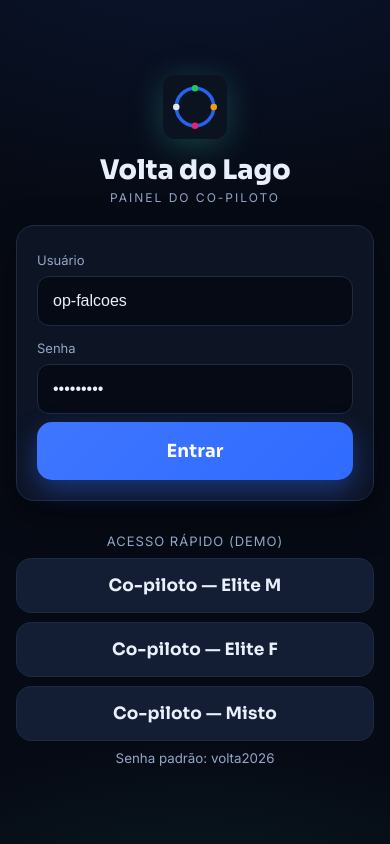
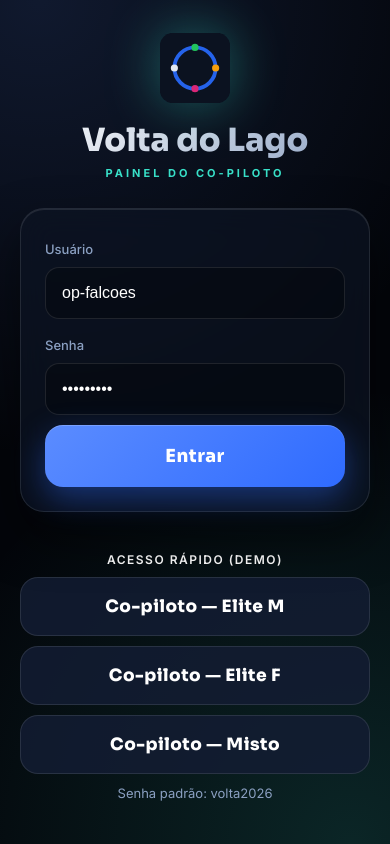
Before and after one commit to matgontijo/volta_ao_lago, a React (Vite) app in the folder apps/mobile/: page / in a window 390 px wide. Built offline with nearby package versions, Linux system fonts and the light colour scheme; no server answers.

Commit message:
style(mobile): massive UI upgrade with glassmorphism and animations

```diff
--- a/apps/mobile/src/index.css
+++ b/apps/mobile/src/index.css
@@ -1,14 +1,15 @@
 :root {
-  --bg: #060a14;
-  --surface: #0d1424;
-  --surface-2: #131d33;
+  --bg: #03050a;
+  --surface: rgba(13, 20, 36, 0.65);
+  --surface-2: rgba(19, 29, 51, 0.85);
   --surface-3: #18243f;
-  --line: #1e2b47;
-  --text: #eaf0fb;
-  --muted: #93a6c6;
+  --line: rgba(255, 255, 255, 0.1);
+  --line-soft: rgba(255, 255, 255, 0.05);
+  --text: #ffffff;
+  --muted: #8ba0c2;
   --accent: #38e0c8;
   --accent-ink: #04231f;
-  --primary: #2f6bff;
+  --primary: #5b8cff;
   --success: #18b364;
   --waze: #33ccff;
   --danger: #fb7185;
@@ -19,11 +20,12 @@
 html, body, #root { height: 100%; margin: 0; }
 body {
   background:
-    radial-gradient(900px 500px at 50% -10%, rgba(47, 107, 255, 0.12), transparent 60%),
-    radial-gradient(700px 420px at 50% 115%, rgba(56, 224, 200, 0.10), transparent 55%),
+    radial-gradient(circle at 10% 0%, rgba(91, 140, 255, 0.15) 0%, transparent 50%),
+    radial-gradient(circle at 90% 100%, rgba(56, 224, 200, 0.15) 0%, transparent 50%),
     var(--bg);
+  background-attachment: fixed;
   color: var(--text);
-  font-family: 'Inter', system-ui, -apple-system, 'Segoe UI', Roboto, sans-serif;
+  font-family: 'Inter', system-ui, -apple-system, sans-serif;
   -webkit-font-smoothing: antialiased;
   overscroll-behavior: none;
 }
@@ -33,68 +35,72 @@ h1, .hero-athlete, .hero-timer, .brand h1, .btn { font-family: 'Sora', 'Inter',
   min-height: 100%;
   display: flex;
   flex-direction: column;
-  padding: calc(env(safe-area-inset-top) + 12px) 16px calc(env(safe-area-inset-bottom) + 16px);
-  gap: 14px;
+  padding: calc(env(safe-area-inset-top) + 16px) 20px calc(env(safe-area-inset-bottom) + 20px);
+  gap: 16px;
   max-width: 520px;
   margin: 0 auto;
 }
 
 /* ---------- Login ---------- */
 .login { justify-content: center; }
-.brand { text-align: center; margin-bottom: 6px; }
-.brand img { filter: drop-shadow(0 6px 16px rgba(56,224,200,.25)); }
-.brand h1 { margin: 10px 0 0; font-size: 27px; font-weight: 800; }
-.brand p { margin: 3px 0 0; color: var(--muted); text-transform: uppercase; letter-spacing: 2px; font-size: 12px; }
-.card { background: var(--surface); border: 1px solid var(--line); border-radius: 18px; padding: 20px; display: flex; flex-direction: column; gap: 8px; box-shadow: 0 16px 40px rgba(0,0,0,.4); }
-.card label { font-size: 13px; color: var(--muted); margin-top: 6px; }
-.card input { background: var(--bg); border: 1px solid var(--line); color: var(--text); border-radius: 12px; padding: 15px; font-size: 16px; }
-.card input:focus { outline: none; border-color: var(--accent); }
-.quick { display: flex; flex-direction: column; gap: 9px; margin-top: 18px; text-align: center; color: var(--muted); }
-.quick span { font-size: 13px; text-transform: uppercase; letter-spacing: 1px; }
-.quick small { color: var(--muted); }
+.brand { text-align: center; margin-bottom: 12px; }
+.brand img { filter: drop-shadow(0 0 24px rgba(56,224,200,.4)); transform: scale(1.1); }
+.brand h1 { margin: 16px 0 0; font-size: 32px; font-weight: 800; background: linear-gradient(135deg, #fff, #8ba0c2); -webkit-background-clip: text; -webkit-text-fill-color: transparent; }
+.brand p { margin: 6px 0 0; color: var(--accent); text-transform: uppercase; letter-spacing: 3px; font-size: 11px; font-weight: 700; }
+.card { background: var(--surface); backdrop-filter: blur(16px); border: 1px solid var(--line); border-radius: 24px; padding: 24px; display: flex; flex-direction: column; gap: 10px; box-shadow: 0 24px 48px rgba(0,0,0,.5), inset 0 1px 0 rgba(255,255,255,0.1); }
+.card label { font-size: 13px; color: var(--muted); margin-top: 8px; font-weight: 500; }
+.card input { background: rgba(0,0,0,0.3); border: 1px solid var(--line); color: var(--text); border-radius: 14px; padding: 16px; font-size: 16px; transition: all 0.2s; }
+.card input:focus { outline: none; border-color: var(--accent); box-shadow: 0 0 0 4px rgba(56,224,200,0.15); background: rgba(0,0,0,0.5); }
+.quick { display: flex; flex-direction: column; gap: 10px; margin-top: 24px; text-align: center; color: var(--muted); }
+.quick span { font-size: 12px; text-transform: uppercase; letter-spacing: 1.5px; font-weight: 600; color: #fff; }
+.quick small { color: var(--muted); font-size: 13px; line-height: 1.5; }
 
 /* ---------- Buttons ---------- */
-.btn { border: none; border-radius: 15px; font-weight: 700; font-size: 17px; padding: 16px; color: #fff; cursor: pointer; transition: transform .06s ease, filter .15s; letter-spacing: .2px; }
-.btn:active { transform: scale(0.98); }
-.btn:disabled { opacity: 0.4; }
-.btn.big { font-size: 18px; padding: 18px; }
-.btn.huge { font-size: 23px; padding: 28px; letter-spacing: .5px; }
-.btn-primary { background: linear-gradient(135deg, #3f76ff, #2f6bff); box-shadow: 0 10px 26px rgba(47,107,255,.4); }
-.btn-success { background: linear-gradient(135deg, #1ec774, #129a54); box-shadow: 0 10px 30px rgba(24,179,100,.45); }
-.btn-waze { background: linear-gradient(135deg, #44d4ff, #1aa7e0); color: #04263a; }
+.btn { border: none; border-radius: 18px; font-weight: 800; font-size: 17px; padding: 18px; color: #fff; cursor: pointer; transition: all .15s cubic-bezier(0.4, 0, 0.2, 1); letter-spacing: .5px; display: flex; align-items: center; justify-content: center; gap: 8px; }
+.btn:active { transform: scale(0.96); }
+.btn:disabled { opacity: 0.5; filter: grayscale(1); pointer-events: none; }
+.btn.big { font-size: 18px; padding: 20px; }
+.btn.huge { font-size: 22px; padding: 26px; letter-spacing: 1px; text-transform: uppercase; border-radius: 22px; }
+.btn-primary { background: linear-gradient(135deg, #5b8cff, #2f6bff); box-shadow: 0 12px 32px rgba(47,107,255,.4), inset 0 1px 0 rgba(255,255,255,0.2); }
+.btn-success { background: linear-gradient(135deg, #22c55e, #16a34a); box-shadow: 0 12px 32px rgba(22,163,74,.4), inset 0 1px 0 rgba(255,255,255,0.2); color: #fff; }
+.btn-waze { background: linear-gradient(135deg, #1aa7e0, #0284c7); box-shadow: 0 12px 32px rgba(2,132,199,.4), inset 0 1px 0 rgba(255,255,255,0.2); color: #fff; }
 .btn-ghost { background: var(--surface-2); color: var(--text); border: 1px solid var(--line); }
-.link { background: none; border: none; color: var(--muted); text-decoration: underline; font-size: 13px; }
+.link { background: none; border: none; color: var(--muted); text-decoration: underline; font-size: 14px; font-weight: 500; padding: 8px; }
 
 /* ---------- Operate ---------- */
-.topbar { display: flex; justify-content: space-between; align-items: center; border-bottom: 1px solid var(--line); padding-bottom: 12px; }
-.topbar strong { display: block; font-size: 18px; font-family: 'Sora', sans-serif; }
+.topbar { display: flex; justify-content: space-between; align-items: center; padding-bottom: 16px; border-bottom: 1px solid var(--line-soft); }
+.topbar strong { display: block; font-size: 20px; font-weight: 800; letter-spacing: -0.5px; }
 .muted { color: var(--muted); font-size: 13px; }
 .status-dots { display: flex; gap: 8px; }
-.dot { font-size: 11px; text-transform: uppercase; letter-spacing: .5px; padding: 5px 10px; border-radius: 999px; background: var(--surface-2); color: var(--muted); border: 1px solid var(--line); }
-.dot.ok { background: rgba(24,179,100,.18); color: #4ade80; border-color: rgba(24,179,100,.4); }
-.dot.bad { background: rgba(251,113,133,.18); color: #fda4af; border-color: rgba(251,113,133,.4); }
-.dot.idle { background: var(--surface-2); color: var(--muted); }
+.dot { font-size: 10px; font-weight: 800; text-transform: uppercase; letter-spacing: 1px; padding: 6px 12px; border-radius: 999px; background: rgba(0,0,0,0.3); color: var(--muted); border: 1px solid var(--line); display: flex; align-items: center; gap: 6px; }
+.dot::before { content: ''; display: block; width: 6px; height: 6px; border-radius: 50%; background: currentColor; }
+.dot.ok { background: rgba(24,179,100,.1); color: #4ade80; border-color: rgba(24,179,100,.3); }
+.dot.ok::before { box-shadow: 0 0 8px currentColor; animation: pulse 2s infinite; }
+.dot.bad { background: rgba(251,113,133,.1); color: #fda4af; border-color: rgba(251,113,133,.3); }
+.dot.idle { color: var(--muted); }
+@keyframes pulse { 0% { opacity: 1; transform: scale(1); } 50% { opacity: 0.5; transform: scale(1.5); } 100% { opacity: 1; transform: scale(1); } }
 
-.hero { background: linear-gradient(180deg, var(--surface), #0a1120); border: 1px solid var(--line); border-radius: 22px; padding: 24px; text-align: center; box-shadow: 0 16px 40px rgba(0,0,0,.4); position: relative; overflow: hidden; }
-.hero::before { content: ''; position: absolute; top: -40%; left: -20%; right: -20%; height: 70%; background: radial-gradient(closest-side, rgba(56,224,200,.10), transparent); }
-.hero-label { color: var(--accent); font-size: 12px; text-transform: uppercase; letter-spacing: 2px; position: relative; }
-.hero-athlete { font-size: 32px; font-weight: 800; margin: 6px 0; position: relative; }
-.hero-leg { color: var(--muted); margin-bottom: 16px; position: relative; }
-.hero-timer { font-size: 50px; font-weight: 800; font-variant-numeric: tabular-nums; letter-spacing: 1px; position: relative; }
+.hero { background: linear-gradient(180deg, var(--surface-2), rgba(13,20,36,0.4)); backdrop-filter: blur(12px); border: 1px solid var(--line); border-radius: 28px; padding: 32px 24px; text-align: center; box-shadow: 0 24px 48px rgba(0,0,0,.4), inset 0 1px 0 rgba(255,255,255,0.05); position: relative; overflow: hidden; }
+.hero::after { content: ''; position: absolute; inset: 0; background: radial-gradient(circle at 50% -20%, rgba(56,224,200,0.15), transparent 60%); pointer-events: none; }
+.hero-label { color: var(--accent); font-size: 12px; font-weight: 800; text-transform: uppercase; letter-spacing: 3px; position: relative; z-index: 2; margin-bottom: 8px; }
+.hero-athlete { font-size: 38px; font-weight: 800; margin: 0; position: relative; z-index: 2; letter-spacing: -1px; text-shadow: 0 4px 12px rgba(0,0,0,0.5); line-height: 1.1; }
+.hero-leg { color: var(--muted); margin: 12px 0 24px; position: relative; z-index: 2; font-size: 15px; font-weight: 500; background: rgba(0,0,0,0.2); display: inline-block; padding: 6px 16px; border-radius: 999px; border: 1px solid var(--line-soft); }
+.hero-timer { font-size: 64px; font-weight: 800; font-variant-numeric: tabular-nums; letter-spacing: 2px; position: relative; z-index: 2; background: linear-gradient(180deg, #fff, #cbd5e1); -webkit-background-clip: text; -webkit-text-fill-color: transparent; filter: drop-shadow(0 4px 8px rgba(0,0,0,0.3)); line-height: 1; }
 
-.metrics { display: grid; grid-template-columns: 1fr 1fr; gap: 10px; }
-.metric { background: var(--surface); border: 1px solid var(--line); border-radius: 14px; padding: 13px 15px; }
-.metric-label { display: block; color: var(--muted); font-size: 12px; text-transform: uppercase; letter-spacing: .5px; }
-.metric-value { display: block; font-size: 19px; font-weight: 700; margin-top: 3px; font-variant-numeric: tabular-nums; }
+.metrics { display: grid; grid-template-columns: 1fr 1fr; gap: 12px; }
+.metric { background: var(--surface); backdrop-filter: blur(8px); border: 1px solid var(--line); border-radius: 20px; padding: 16px; position: relative; overflow: hidden; }
+.metric::before { content: ''; position: absolute; top: 0; left: 0; right: 0; height: 1px; background: linear-gradient(90deg, transparent, rgba(255,255,255,0.1), transparent); }
+.metric-label { display: block; color: var(--muted); font-size: 11px; font-weight: 700; text-transform: uppercase; letter-spacing: 1px; }
+.metric-value { display: block; font-size: 22px; font-weight: 800; margin-top: 6px; font-variant-numeric: tabular-nums; color: #fff; letter-spacing: -0.5px; }
 
-.alert { background: rgba(247,201,72,.14); border: 1px solid var(--warn); color: #fde68a; padding: 13px 15px; border-radius: 14px; font-weight: 600; }
+.alert { background: rgba(247,201,72,.15); border: 1px solid rgba(247,201,72,.3); color: #fde68a; padding: 16px; border-radius: 16px; font-weight: 600; font-size: 14px; display: flex; gap: 10px; align-items: center; box-shadow: 0 8px 24px rgba(247,201,72,.1); }
 
-.actions { display: flex; flex-direction: column; gap: 12px; margin-top: auto; }
-.confirm { display: flex; flex-direction: column; gap: 10px; }
+.actions { display: flex; flex-direction: column; gap: 14px; margin-top: auto; padding-top: 16px; }
+.confirm { display: flex; flex-direction: column; gap: 12px; }
 
-.gps-bar { display: flex; flex-wrap: wrap; gap: 10px 14px; align-items: center; color: var(--muted); font-size: 12px; border-top: 1px solid var(--line); padding-top: 12px; }
-.gps-bar span { font-variant-numeric: tabular-nums; }
+.gps-bar { display: flex; flex-wrap: wrap; gap: 12px 16px; align-items: center; justify-content: center; color: var(--muted); font-size: 12px; border-top: 1px solid var(--line-soft); padding-top: 16px; margin-top: 8px; font-weight: 500; }
+.gps-bar span { font-variant-numeric: tabular-nums; background: rgba(0,0,0,0.2); padding: 4px 10px; border-radius: 8px; }
 
-.error { color: var(--danger); font-size: 14px; }
-.error.floating { position: fixed; bottom: 84px; left: 16px; right: 16px; text-align: center; }
-.toast { position: fixed; bottom: 26px; left: 50%; transform: translateX(-50%); background: #0c1322; border: 1px solid var(--accent); color: var(--text); padding: 14px 22px; border-radius: 999px; font-weight: 700; box-shadow: 0 12px 40px rgba(0,0,0,.55); }
+.error { color: var(--danger); font-size: 14px; font-weight: 600; }
+.error.floating { position: fixed; bottom: 100px; left: 20px; right: 20px; text-align: center; background: rgba(251,113,133,.15); border: 1px solid rgba(251,113,133,.3); padding: 12px; border-radius: 12px; backdrop-filter: blur(8px); }
+.toast { position: fixed; bottom: 32px; left: 50%; transform: translateX(-50%); background: var(--surface-3); border: 1px solid var(--accent); color: var(--text); padding: 16px 28px; border-radius: 999px; font-weight: 800; box-shadow: 0 16px 48px rgba(0,0,0,.6), 0 0 0 2px rgba(56,224,200,0.2); white-space: nowrap; font-size: 15px; letter-spacing: 0.5px; z-index: 1000; }
```
